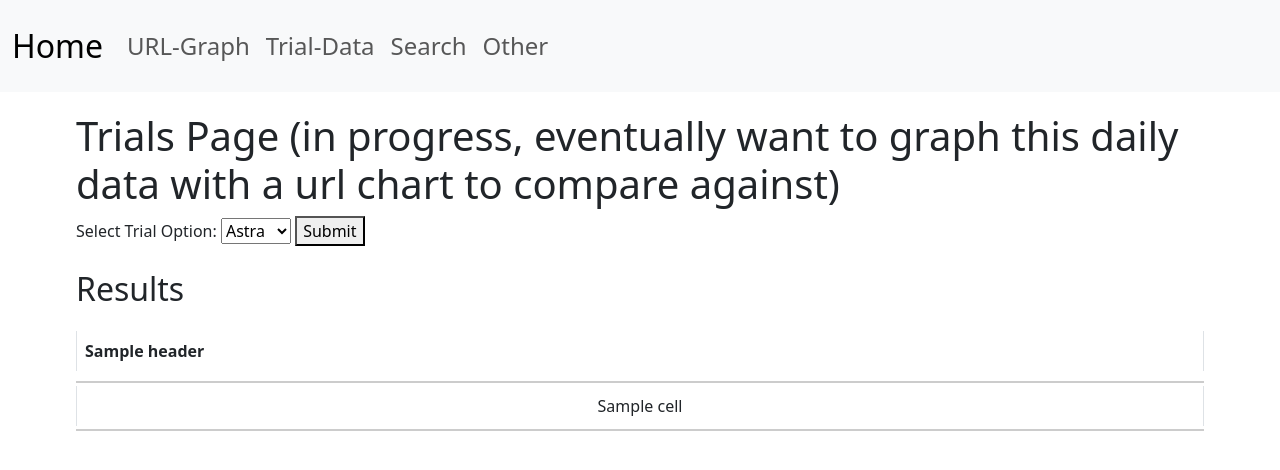
After one commit to JacobMMillion/Automatons, a Flask app: template Website/templates/trials.html in a window 1280 px wide. The commit adds this page. Shown: the top 470 px of the page. Run offline with Flask 3, Linux system fonts and the light colour scheme; the template is opened without the code that fills it: most values are stand-ins (such as "Sample title", 1, 10 or a date in 2020); some libraries are stand-ins or nearby versions.

Commit message:
Hit trial table, fix header

```diff
--- a/Website/server.py
+++ b/Website/server.py
@@ -63,6 +63,15 @@ def search():
     if category and value:
         headers, rows = search_data(category, value)
     return render_template('search.html', headers=headers, rows=rows, category=category, value=value)
+
+@app.route('/trials', methods=['GET'])
+@requires_auth
+def trials():
+    app_name = request.args.get('trial_option')
+    results = None
+    if app_name:
+        results = search_trials(app_name)
+    return render_template('trials.html', results=results, trial_option=app_name)
 
 @app.route('/other')
 @requires_auth
@@ -160,6 +169,21 @@ def search_data(category, value):
     return headers, rows
 
 
+def search_trials(app_name):
+
+    conn = psycopg2.connect(CONN_STR)
+    cursor = conn.cursor()
+
+    query = "SELECT COUNT(*) AS trial_count FROM NewTrials WHERE app_name = %s;"
+    cursor.execute(query, (app_name,))
+
+    rows = cursor.fetchall()
+    headers = [desc[0] for desc in cursor.description]
+    cursor.close()
+    conn.close()
+
+    return {'headers': headers, 'rows': rows}
+
 
 if __name__ == '__main__':
     app.run(debug=True)
--- a/Website/templates/header.html
+++ b/Website/templates/header.html
@@ -9,10 +9,10 @@
     <div class="collapse navbar-collapse" id="navbarSupportedContent">
       <ul class="navbar-nav me-auto mb-2 mb-lg-0">
         <li class="nav-item">
-          <a class="nav-link" href="{{ url_for('index') }}">Overview</a>
+          <a class="nav-link" href="{{ url_for('graph') }}">URL-Graph</a>
         </li>
         <li class="nav-item">
-          <a class="nav-link" href="{{ url_for('graph') }}">Graph</a>
+          <a class="nav-link" href="{{ url_for('trials') }}">Trial-Data</a>
         </li>
         <li class="nav-item">
           <a class="nav-link" href="{{ url_for('search') }}">Search</a>
--- /dev/null
+++ b/Website/templates/trials.html
@@ -0,0 +1,45 @@
+{% extends 'template.html' %}
+
+{% block title %}Trials{% endblock %}
+
+{% block content %}
+  <h1>Trials Page (in progress, eventually want to graph this daily data with a url chart to compare against)</h1>
+  <form method="GET" action="{{ url_for('trials') }}">
+    <label for="trial_option">Select Trial Option:</label>
+    <select id="trial_option" name="trial_option">
+      <option value="astra" {% if trial_option == 'astra' %}selected{% endif %}>Astra</option>
+      <option value="haven" {% if trial_option == 'haven' %}selected{% endif %}>Haven</option>
+      <option value="saga" {% if trial_option == 'saga' %}selected{% endif %}>Saga</option>
+      <option value="berry" {% if trial_option == 'berry' %}selected{% endif %}>Berry</option>
+    </select>
+    <button type="submit">Submit</button>
+  </form>
+
+  <br>
+
+  {% if results %}
+    <h2>Results</h2>
+    <div class="table-responsive">
+      <table class="table table-bordered">
+        <thead>
+          <tr>
+            {% for header in results.headers %}
+              <th>{{ header }}</th>
+            {% endfor %}
+          </tr>
+        </thead>
+        <tbody>
+          {% for row in results.rows %}
+            <tr>
+              {% for cell in row %}
+                <td>{{ cell }}</td>
+              {% endfor %}
+            </tr>
+          {% endfor %}
+        </tbody>
+      </table>
+    </div>
+  {% elif trial_option %}
+    <p>No results found.</p>
+  {% endif %}
+{% endblock %}
```
